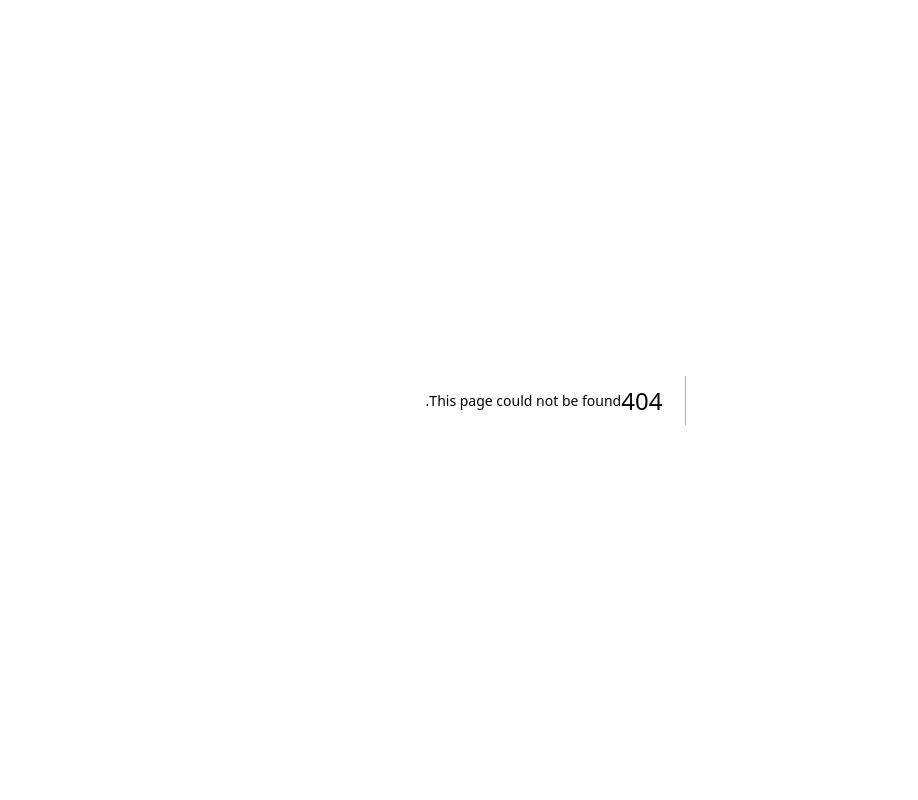
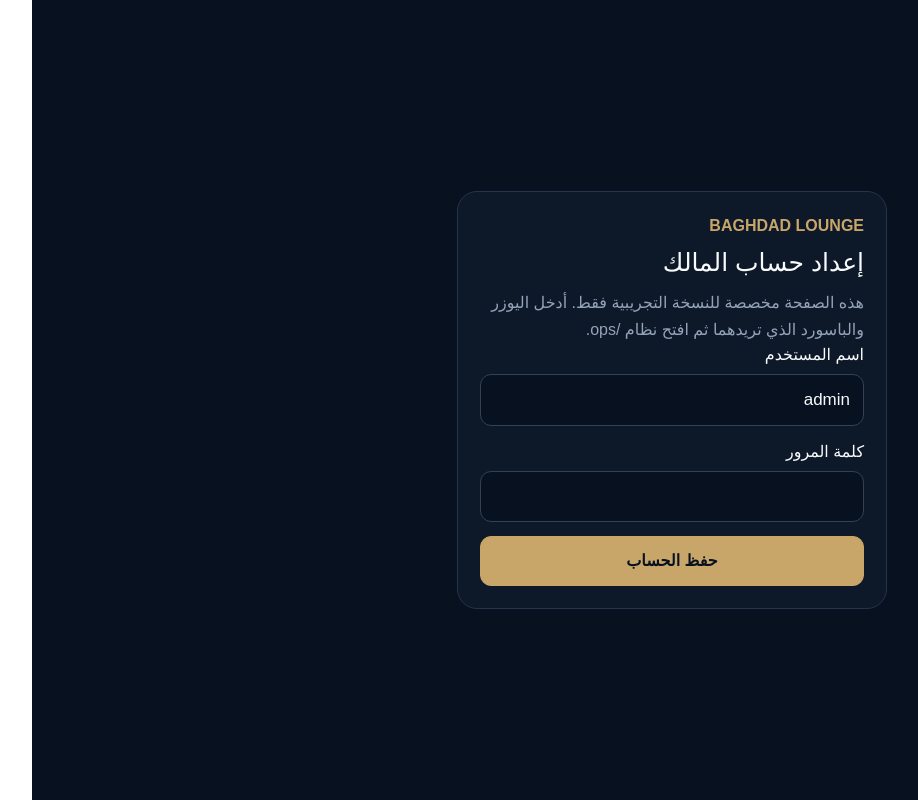
Before and after one commit to mohanedadnan99-dotcom/BaghdadLounge, a Next.js app: page /ops/setup in a window 1280 px wide. Before the commit this address had no page. Shown: the whole page, without its empty margins (116-1034 px from the left). Built offline with nearby package versions, Linux system fonts and the light colour scheme.

Commit message:
Add preview ops account setup page

```diff
--- /dev/null
+++ b/app/ops/setup/page.tsx
@@ -0,0 +1,62 @@
+"use client";
+
+import { useState } from "react";
+
+export default function OpsSetupPage() {
+  const [form, setForm] = useState({ username: "admin", password: "" });
+  const [message, setMessage] = useState("");
+  const [done, setDone] = useState(false);
+  const [loading, setLoading] = useState(false);
+
+  async function submit(e: React.FormEvent) {
+    e.preventDefault();
+    setLoading(true);
+    setMessage("");
+    try {
+      const res = await fetch("/api/ops/setup", {
+        method: "POST",
+        headers: { "Content-Type": "application/json" },
+        body: JSON.stringify(form),
+      });
+      const data = await res.json();
+      if (!res.ok) {
+        setMessage(data.message || "تعذر إعداد الحساب");
+        return;
+      }
+      setDone(true);
+      setMessage("تم إنشاء حساب المالك بنجاح. افتح نظام التشغيل وسجّل بنفس البيانات.");
+    } catch {
+      setMessage("تعذر الاتصال بالنظام");
+    } finally {
+      setLoading(false);
+    }
+  }
+
+  return (
+    <main dir="rtl" style={{ minHeight: "100vh", background: "#07111f", color: "#f8fafc", display: "grid", placeItems: "center", padding: 20, fontFamily: "Arial,sans-serif" }}>
+      <div style={{ width: "100%", maxWidth: 430, background: "#0d1829", border: "1px solid #24344a", borderRadius: 20, padding: 22 }}>
+        <div style={{ color: "#c8a66a", fontWeight: 800, marginBottom: 6 }}>BAGHDAD LOUNGE</div>
+        <h1 style={{ margin: "0 0 8px", fontSize: 25 }}>إعداد حساب المالك</h1>
+        <p style={{ color: "#94a3b8", lineHeight: 1.7, marginTop: 0 }}>هذه الصفحة مخصصة للنسخة التجريبية فقط. أدخل اليوزر والباسورد الذي تريدهما ثم افتح نظام /ops.</p>
+
+        <form onSubmit={submit}>
+          <label style={{ display: "grid", gap: 7, marginBottom: 14 }}>
+            <span>اسم المستخدم</span>
+            <input required minLength={3} autoCapitalize="none" value={form.username} onChange={e => setForm({ ...form, username: e.target.value })} style={input} />
+          </label>
+          <label style={{ display: "grid", gap: 7, marginBottom: 14 }}>
+            <span>كلمة المرور</span>
+            <input required minLength={6} type="password" value={form.password} onChange={e => setForm({ ...form, password: e.target.value })} style={input} />
+          </label>
+          <button disabled={loading} style={button}>{loading ? "جاري الحفظ..." : done ? "تم الإعداد" : "حفظ الحساب"}</button>
+        </form>
+
+        {message && <div style={{ marginTop: 14, padding: 12, borderRadius: 12, background: "#111d30", color: done ? "#86efac" : "#f8fafc" }}>{message}</div>}
+        {done && <a href="/ops" style={{ ...button, textDecoration: "none", textAlign: "center", marginTop: 12, display: "block" }}>فتح نظام التشغيل</a>}
+      </div>
+    </main>
+  );
+}
+
+const input: React.CSSProperties = { width: "100%", boxSizing: "border-box", background: "#07111f", color: "#f8fafc", border: "1px solid #334155", borderRadius: 11, padding: "12px 13px", fontSize: 17 };
+const button: React.CSSProperties = { width: "100%", boxSizing: "border-box", border: "1px solid #c8a66a", background: "#c8a66a", color: "#07111f", borderRadius: 11, padding: "12px 14px", fontSize: 16, fontWeight: 800, cursor: "pointer" };
```
